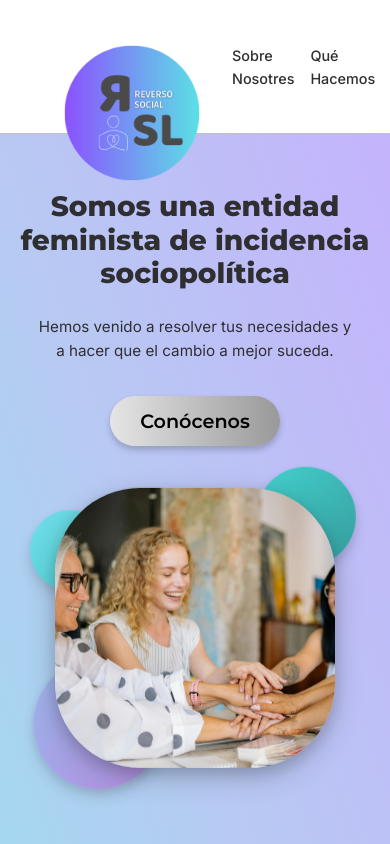
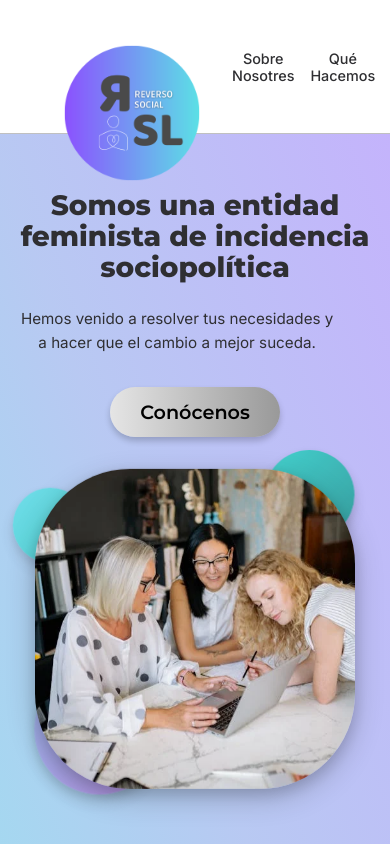
Before and after one commit to Reverso-Social/reverso-social-fe, a React (Vite) app: page / in a window 390 px wide. Shown: the top 844 px of the page. Built offline with nearby package versions, Linux system fonts and the light colour scheme.

Commit message:
Added scrollToSections for better IU EX and photo according to design size

```diff
--- a/src/components/Hero/Hero.jsx
+++ b/src/components/Hero/Hero.jsx
@@ -1,7 +1,15 @@
 import "./Hero.scss";
-import heroImage from "../../assets/img/group3.jpg";
+import heroImage from "../../assets/img/group4.png";
 
 const Hero = () => {
+
+  const scrollToSection = (id) => {
+    const section = document.getElementById(id);
+    if (section) {
+      section.scrollIntoView({ behavior: "smooth" });
+    }
+  };
+
   return (
     <section className="hero-container">
       <div className="hero-text">
@@ -14,7 +22,12 @@ const Hero = () => {
           mejor suceda.
         </p>
 
-        <button className="hero-button">Conócenos</button>
+        <button
+          className="hero-button"
+          onClick={() => scrollToSection("team")}
+          aria-label="Ir a la sección del equipo" >
+          Conócenos
+        </button>
       </div>
 
       <div className="hero-image-wrapper">
@@ -26,8 +39,7 @@ const Hero = () => {
           <img
             src={heroImage}
             alt="Equipo Reverso Social trabajando en consultoría de igualdad"
-            className="hero-image"
-          />
+            className="hero-image"/>
         </div>
       </div>
     </section>
--- a/src/components/Hero/Hero.scss
+++ b/src/components/Hero/Hero.scss
@@ -1,17 +1,14 @@
 @use "../../styles/variables" as vars;
-
 
 .hero-container {
   display: flex;
   align-items: center;
   justify-content: space-between;
 
-
   padding: 3rem 2rem 2rem;
   max-width: 1200px;
   margin: 0 auto;
   gap: 3rem;
-
 
   min-height: calc(100vh - 80px);
 }
@@ -83,51 +80,37 @@
   align-items: center;
   justify-content: center;
 
-  min-width: 500px;
-  min-height: 500px;
+  min-width: 600px;
+  min-height: 600px;
 }
 
 @keyframes float {
-  0%, 100% {
-    transform: translateY(0px);
-  }
-  50% {
-    transform: translateY(-20px);
-  }
+  0%, 100% { transform: translateY(0px); }
+  50% { transform: translateY(-20px); }
 }
 
 @keyframes floatSlow {
-  0%, 100% {
-    transform: translate(0, 0);
-  }
-  50% {
-    transform: translate(-10px, -15px);
-  }
+  0%, 100% { transform: translate(0, 0); }
+  50% { transform: translate(-15px, -20px); }
 }
 
 @keyframes floatMedium {
-  0%, 100% {
-    transform: translate(0, 0);
-  }
-  50% {
-    transform: translate(15px, -10px);
-  }
+  0%, 100% { transform: translate(0, 0); }
+  50% { transform: translate(20px, -15px); }
 }
 
 .hero-image-container {
   position: relative;
   z-index: 2;
 
-
-  width: 480px;
-  height: 480px;
-  border-radius: 140px;
+  width: 600px;
+  height: 600px;
+  border-radius: 180px;
   overflow: hidden;
 
   box-shadow:
     0 10px 30px rgba(0, 0, 0, 0.2),
     0 5px 15px rgba(0, 0, 0, 0.15);
-
 
   animation: float 6s ease-in-out infinite;
 
@@ -142,16 +125,15 @@
   border-radius: 50%;
   z-index: 1;
 
-
   box-shadow:
     0 8px 16px rgba(0, 0, 0, 0.15),
     0 4px 8px rgba(0, 0, 0, 0.1);
 
   &--1 {
-    width: 180px;
-    height: 180px;
-    top: -20px;
-    right: -30px;
+    width: 220px;
+    height: 220px;
+    top: -30px;
+    right: -40px;
 
     background: linear-gradient(
       135deg,
@@ -160,14 +142,14 @@
     );
 
     opacity: 0.85;
-    animation: floatSlow 8s ease-in-out infinite;
+    animation: floatSlow 9s ease-in-out infinite;
   }
 
   &--2 {
-    width: 220px;
-    height: 220px;
-    bottom: -40px;
-    left: -50px;
+    width: 260px;
+    height: 260px;
+    bottom: -50px;
+    left: -60px;
 
     background: linear-gradient(
       135deg,
@@ -176,14 +158,14 @@
     );
 
     opacity: 0.8;
-    animation: floatMedium 10s ease-in-out infinite;
+    animation: floatMedium 11s ease-in-out infinite;
   }
 
   &--3 {
-    width: 140px;
-    height: 140px;
-    top: 60px;
-    left: -20px;
+    width: 180px;
+    height: 180px;
+    top: 70px;
+    left: -25px;
 
     background: linear-gradient(
       135deg,
@@ -192,7 +174,7 @@
     );
 
     opacity: 0.75;
-    animation: floatSlow 7s ease-in-out infinite 1s;
+    animation: floatSlow 8s ease-in-out infinite 1s;
   }
 }
 
@@ -207,17 +189,6 @@
 
   .hero-text {
     max-width: 100%;
-
-    h1 {
-      font-size: clamp(1.8rem, 5vw, 2.8rem);
-    }
-
-    p {
-      font-size: clamp(0.95rem, 2vw, 1.15rem);
-      margin-left: auto;
-      margin-right: auto;
-      max-width: 500px;
-    }
   }
 
   .hero-button {
@@ -226,39 +197,23 @@
   }
 
   .hero-image-wrapper {
-    min-width: 400px;
-    min-height: 400px;
+    min-width: 450px;
+    min-height: 450px;
   }
 
   .hero-image-container {
-    width: 380px;
-    height: 380px;
-    border-radius: 110px;
+    width: 450px;
+    height: 450px;
+    border-radius: 140px;
   }
 
   .circle {
-    &--1 {
-      width: 140px;
-      height: 140px;
-      top: -10px;
-      right: -20px;
-    }
-
-    &--2 {
-      width: 180px;
-      height: 180px;
-      bottom: -30px;
-      left: -40px;
-    }
-
-    &--3 {
-      width: 110px;
-      height: 110px;
-      top: 50px;
-      left: -15px;
-    }
+    &--1 { width: 150px; height: 150px; top: -10px; right: -20px; }
+    &--2 { width: 200px; height: 200px; bottom: -30px; left: -40px; }
+    &--3 { width: 120px; height: 120px; top: 40px; left: -15px; }
   }
 }
+
 
 @media (max-width: 600px) {
   .hero-container {
@@ -267,56 +222,31 @@
   }
 
   .hero-text {
-    h1 {
-      font-size: 1.75rem;
-      line-height: 1.2;
-    }
-
-    p {
-      font-size: 0.95rem;
-      max-width: 90%;
-    }
+    h1 { font-size: 1.75rem; }
+    p { font-size: 0.95rem; max-width: 90%; }
   }
 
   .hero-button {
     width: 170px;
     height: 50px;
     font-size: 1.2rem;
-    margin-top: 0.5rem;
   }
 
   .hero-image-wrapper {
-    min-width: 300px;
-    min-height: 300px;
+    min-width: 320px;
+    min-height: 320px;
   }
 
   .hero-image-container {
-    width: 280px;
-    height: 280px;
-    border-radius: 85px;
+    width: 320px;
+    height: 320px;
+    border-radius: 95px;
   }
 
   .circle {
-    &--1 {
-      width: 100px;
-      height: 100px;
-      top: -5px;
-      right: -15px;
-    }
-
-    &--2 {
-      width: 130px;
-      height: 130px;
-      bottom: -20px;
-      left: -25px;
-    }
-
-    &--3 {
-      width: 80px;
-      height: 80px;
-      top: 40px;
-      left: -10px;
-    }
+    &--1 { width: 90px; height: 90px; top: -5px; right: -10px; }
+    &--2 { width: 130px; height: 130px; bottom: -20px; left: -20px; }
+    &--3 { width: 75px; height: 75px; top: 35px; left: -10px; }
   }
 }
 
--- a/src/components/NavBar/NavBar.jsx
+++ b/src/components/NavBar/NavBar.jsx
@@ -1,13 +1,56 @@
+// src/components/NavBar/NavBar.jsx
+
 import "./NavBar.scss";
 
 export default function NavBar() {
+
+  const scrollToSection = (id) => {
+    const section = document.getElementById(id);
+    if (section) {
+      section.scrollIntoView({ behavior: "smooth" });
+    }
+  };
+
   return (
     <nav className="nav" aria-label="Menú principal">
       <ul className="nav-list">
-        <li><a href="#sobre-nosotros">Sobre Nosotres</a></li>
-        <li><a href="#que-hacemos">Qué Hacemos</a></li>
-        <li><a href="#recursos">Recursos</a></li>
-        <li><a href="#incidencia">Incidencia</a></li>
+
+        <li>
+          <button
+            className="nav-link"
+            onClick={() => scrollToSection("about")}
+          >
+            Sobre Nosotres
+          </button>
+        </li>
+
+        <li>
+          <button
+            className="nav-link"
+            onClick={() => scrollToSection("services")}
+          >
+            Qué Hacemos
+          </button>
+        </li>
+
+        <li>
+          <button
+            className="nav-link"
+            onClick={() => scrollToSection("resources")}
+          >
+            Recursos
+          </button>
+        </li>
+
+        <li>
+          <button
+            className="nav-link"
+            onClick={() => scrollToSection("incidencia")}
+          >
+            Incidencia
+          </button>
+        </li>
+
       </ul>
     </nav>
   );
--- a/src/components/NavBar/NavBar.scss
+++ b/src/components/NavBar/NavBar.scss
@@ -1,4 +1,5 @@
 @use "../../styles/variables" as *;
+
 
 .nav {
   flex: 1;
@@ -18,15 +19,23 @@
     display: flex;
     align-items: center;
   }
+}
 
-  a {
+.nav-link {
   position: relative;
+  background: none;
+  border: none;
   color: $color-dark;
   text-decoration: none;
   font-family: $font-body;
   font-weight: 500;
   font-size: 1rem;
   padding: 0.25rem 0;
+  cursor: pointer;
+
+  appearance: none;
+  -webkit-appearance: none;
+  -moz-appearance: none;
   transition: all 0.3s ease;
 
   &:hover {
@@ -39,6 +48,7 @@
     -webkit-background-clip: text;
     -webkit-text-fill-color: transparent;
     background-clip: text;
+
     font-weight: 600;
   }
 
@@ -60,7 +70,6 @@
     font-weight: 600;
   }
 }
-}
 
 @media (max-width: 768px) {
   .nav {
@@ -69,9 +78,9 @@
 
   .nav-list {
     gap: 1rem;
+  }
 
-    a {
+  .nav-link {
     font-size: 0.9rem;
   }
 }
-}
--- a/src/components/TeamSection/TeamSection.jsx
+++ b/src/components/TeamSection/TeamSection.jsx
@@ -21,7 +21,7 @@ export default function TeamSection() {
   ];
 
   return (
-    <section className="team-section">
+    <section className="team-section" id="team">
       <h2 className="team-section__title">¡Hola! Somos</h2>
 
       <div className="team-section__grid">
```
Also changed, not shown: src/assets/img/group4.png (added). Lines whose indentation alone changed are shown as unchanged.
